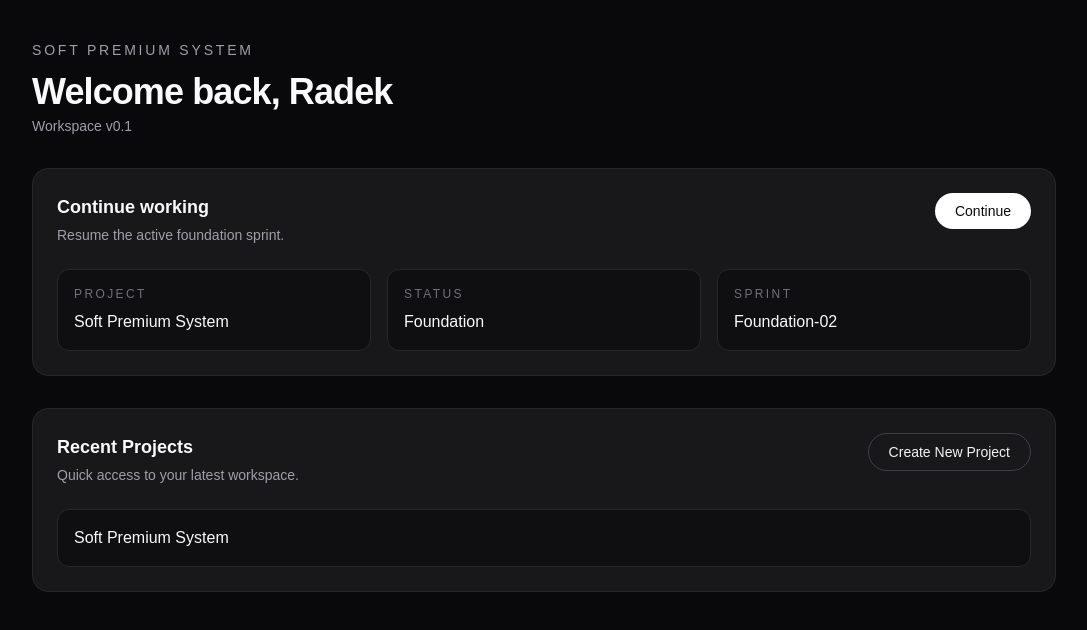
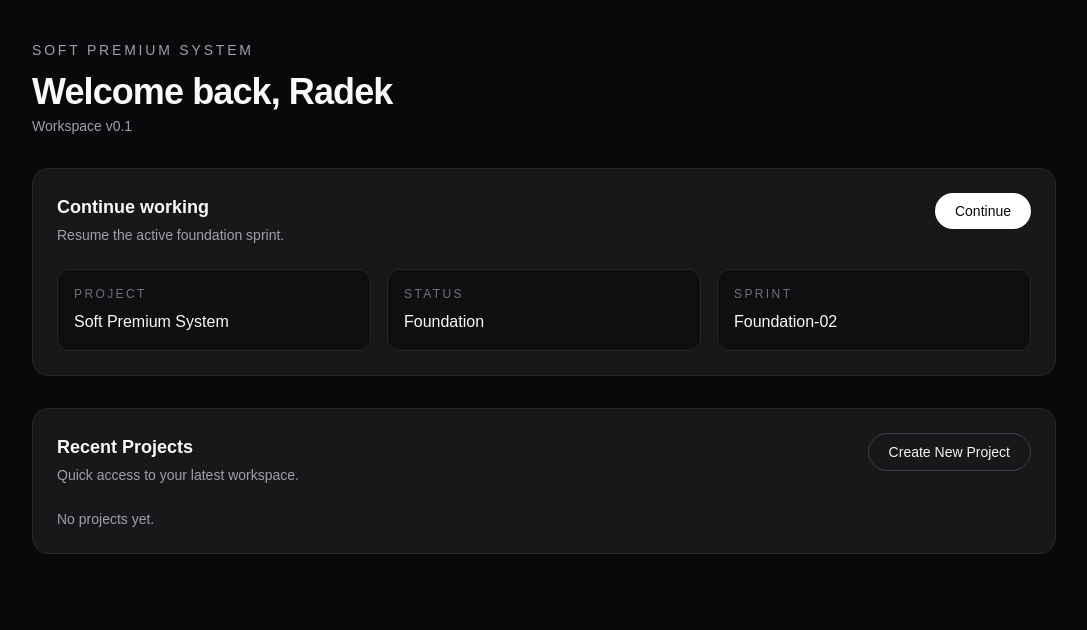
Before and after one commit to Rgronski/soft-premium-system, a Next.js app: page / in a window 1280 px wide. Shown: the top 630 px of the page, without its empty margins (96-1183 px from the left). Built offline with nearby package versions, Linux system fonts and the light colour scheme.

Commit message:
feat(project): implement WF-006 save first project

```diff
--- a/src/app/page.tsx
+++ b/src/app/page.tsx
@@ -1,5 +1,24 @@
+"use client";
+
 import Link from "next/link";
+import { useEffect, useState } from "react";
+
+type Project = {
+  id: string;
+  name: string;
+  createdAt: string;
+};
+
 export default function Home() {
+  const [projects, setProjects] = useState<Project[]>([]);
+
+  useEffect(() => {
+    const savedProjects = localStorage.getItem("soft-premium-system.projects");
+    const parsedProjects = savedProjects ? JSON.parse(savedProjects) : [];
+
+    setProjects(parsedProjects);
+  }, []);
+
   return (
     <main className="min-h-screen bg-zinc-950 px-6 py-10 text-zinc-50">
       <div className="mx-auto flex w-full max-w-5xl flex-col gap-8">
@@ -7,6 +26,7 @@ export default function Home() {
           <p className="text-sm font-medium uppercase tracking-[0.2em] text-zinc-400">
             Soft Premium System
           </p>
+
           <div className="space-y-1">
             <h1 className="text-4xl font-semibold tracking-tight">
               Welcome back, Radek
@@ -23,6 +43,7 @@ export default function Home() {
                 Resume the active foundation sprint.
               </p>
             </div>
+
             <Link
               href="/workspace"
               className="rounded-full bg-white px-5 py-2 text-sm font-medium text-zinc-950 transition-colors hover:bg-zinc-200"
@@ -38,12 +59,14 @@ export default function Home() {
               </p>
               <p className="mt-2 text-base font-medium">Soft Premium System</p>
             </div>
+
             <div className="rounded-xl border border-zinc-800 bg-zinc-950/60 p-4">
               <p className="text-xs uppercase tracking-[0.2em] text-zinc-500">
                 Status
               </p>
               <p className="mt-2 text-base font-medium">Foundation</p>
             </div>
+
             <div className="rounded-xl border border-zinc-800 bg-zinc-950/60 p-4">
               <p className="text-xs uppercase tracking-[0.2em] text-zinc-500">
                 Sprint
@@ -61,6 +84,7 @@ export default function Home() {
                 Quick access to your latest workspace.
               </p>
             </div>
+
             <Link
               href="/projects"
               className="rounded-full border border-zinc-700 px-5 py-2 text-sm font-medium text-zinc-100 transition-colors hover:border-zinc-500 hover:bg-zinc-800"
@@ -69,8 +93,19 @@ export default function Home() {
             </Link>
           </div>
 
-          <div className="rounded-xl border border-zinc-800 bg-zinc-950/60 p-4">
-            <p className="text-base font-medium">Soft Premium System</p>
+          <div className="space-y-3">
+            {projects.length === 0 ? (
+              <p className="text-sm text-zinc-400">No projects yet.</p>
+            ) : (
+              projects.map((project) => (
+                <div
+                  key={project.id}
+                  className="rounded-xl border border-zinc-800 bg-zinc-950/60 p-4"
+                >
+                  <p className="text-base font-medium">• {project.name}</p>
+                </div>
+              ))
+            )}
           </div>
         </section>
       </div>
--- a/src/app/projects/page.tsx
+++ b/src/app/projects/page.tsx
@@ -1,4 +1,39 @@
+"use client";
+
+import { useRouter } from "next/navigation";
+import { useState } from "react";
+
 export default function ProjectsPage() {
+  const router = useRouter();
+  const [projectName, setProjectName] = useState("");
+
+  function handleCreateProject() {
+    const trimmedProjectName = projectName.trim();
+
+    if (!trimmedProjectName) {
+      return;
+    }
+
+    const newProject = {
+      id: crypto.randomUUID(),
+      name: trimmedProjectName,
+      createdAt: new Date().toISOString(),
+    };
+
+    const savedProjects = localStorage.getItem("soft-premium-system.projects");
+    const projects = savedProjects ? JSON.parse(savedProjects) : [];
+
+    const updatedProjects = [...projects, newProject];
+
+    localStorage.setItem(
+      "soft-premium-system.projects",
+      JSON.stringify(updatedProjects),
+    );
+
+    setProjectName("");
+    router.push("/");
+  }
+
   return (
     <main className="min-h-screen bg-zinc-950 px-6 py-10 text-zinc-50">
       <div className="mx-auto flex w-full max-w-3xl flex-col gap-8">
@@ -8,12 +43,12 @@ export default function ProjectsPage() {
           </p>
 
           <h1 className="text-4xl font-semibold">
-  New Project
-</h1>
+            New Project
+          </h1>
 
-<p className="mt-2 text-zinc-400">
-  Start by entering the project name.
-</p>
+          <p className="mt-2 text-zinc-400">
+            Start by entering the project name.
+          </p>
 
           <p className="text-zinc-400">
             This is the first step of the project creation workflow.
@@ -28,13 +63,16 @@ export default function ProjectsPage() {
 
             <input
               type="text"
-              placeholder="Soft Premium System"
+              value={projectName}
+              onChange={(e) => setProjectName(e.target.value)}
+              placeholder="My First Project"
               className="w-full rounded-lg border border-zinc-700 bg-zinc-950 px-4 py-3 outline-none focus:border-zinc-500"
             />
           </label>
 
           <button
             type="button"
+            onClick={handleCreateProject}
             className="mt-6 rounded-full bg-white px-5 py-2 text-sm font-medium text-zinc-950"
           >
             Create Project
```
Lines whose indentation alone changed are shown as unchanged.
